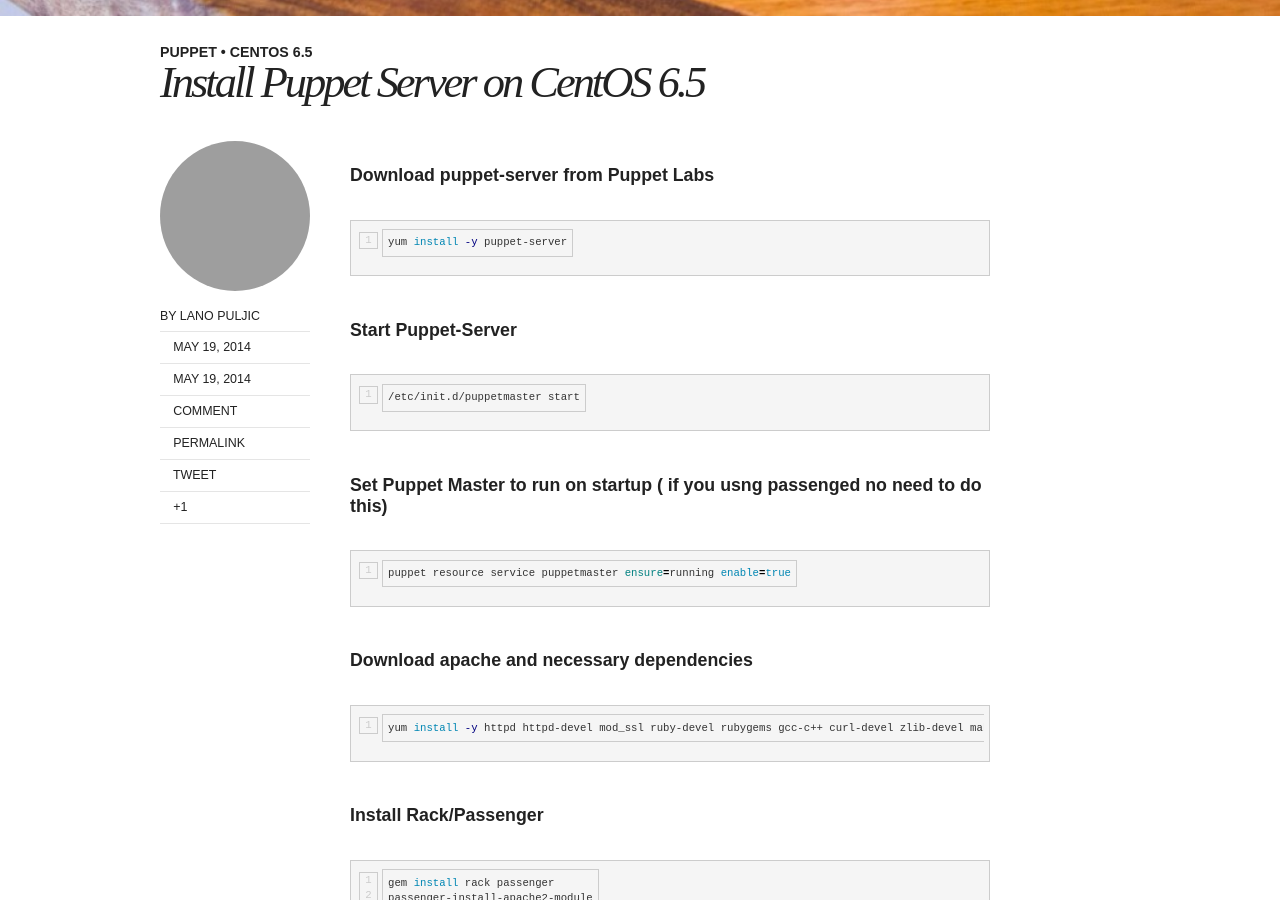
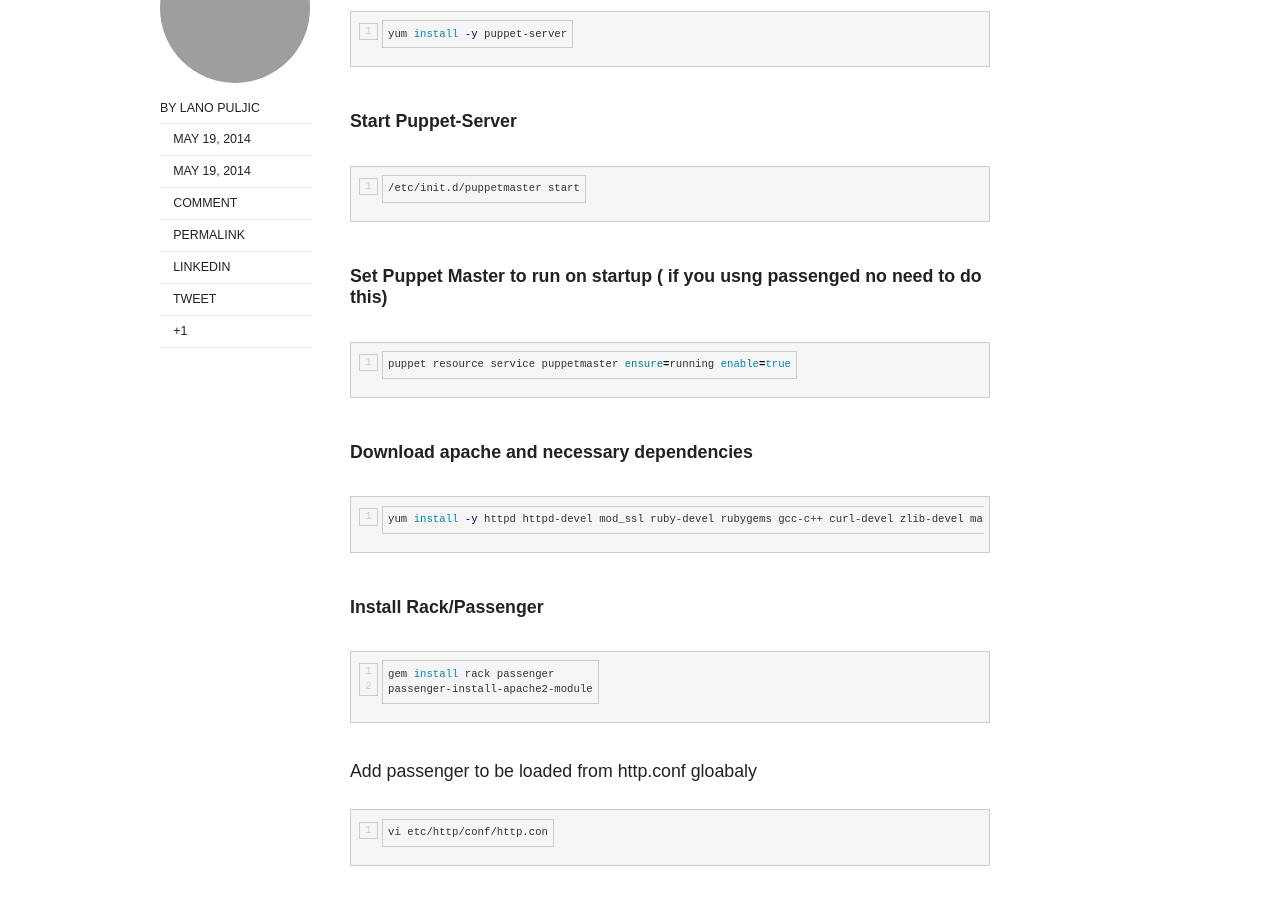
Before and after one commit to lanopuljic/myblog, a Jekyll site: the page built from _posts/2014-05-19-install-puppet-server.md, in a window 1280 px wide and 900 px high, scrolled down 515 px. Built offline with Jekyll 4.4.1, drawn with Linux system fonts in a browser that asks for light colours; nearby versions of some CDN libraries; comment, search, counter and statistics services are not loaded.

Commit message:
Few changes made and added linkedin

```diff
--- a/_config.yml
+++ b/_config.yml
@@ -1,5 +1,5 @@
-title:            This is me Lano Puljic
-description:      Where geeky ideas come to life
+#title:            Lano
+#description:      Describe your website here.
 logo:             site-logo.png
 disqus_shortname: lanopuljic
 search:           true
--- a/_layouts/post.html
+++ b/_layouts/post.html
@@ -33,10 +33,12 @@
         {% if page.share %}
         <!--<span class="social-share-facebook">
             <a href="https://www.facebook.com/sharer/sharer.php?u={{ site.url }}{{ page.url }}" title="Share on Facebook" itemprop="Facebook"><i class="icon-facebook-sign"></i> Like</a></span>-->
+        <span class="social-share-linkedin">
+            <a href="http://www.linkedin.com/shareArticle?mini=true&url={{ site.url }}&title={{page.title}}&summary={{ page.title }}" target="_blank" title="Share on LinkedIN" itemprop="LinkeIN"><i class="icon-linkedin-sign"></i> LinkedIN</a></span>
         <span class="social-share-twitter">
-            <a href="https://twitter.com/intent/tweet?hashtags={{ page.categories | join: ',' }}&text={{ page.title }}&url={{ site.url }}{{ page.url }}&via={{site.owner.twitter}}" title="Share on Twitter" itemprop="Twitter"><i class="icon-twitter-sign"></i> Tweet</a></span>
+            <a href="https://twitter.com/intent/tweet?hashtags={{ page.categories | join: ',' }}&text={{ page.title }}&url={{ site.url }}{{ page.url }}&via={{site.owner.twitter}}" target="_blank"title="Share on Twitter" itemprop="Twitter"><i class="icon-twitter-sign"></i> Tweet</a></span>
         <span class="social-share-googleplus">
-            <a href="https://plus.google.com/share?url={{ site.url }}{{ page.url }}" title="Share on Google Plus" itemprop="GooglePlus"><i class="icon-google-plus-sign"></i> +1</a></span>
+            <a href="https://plus.google.com/share?url={{ site.url }}{{ page.url }}" title="Share on Google Plus" target="_blank" itemprop="GooglePlus"><i class="icon-google-plus-sign"></i> +1</a></span>
             <!-- /.social-share -->{% endif %}
       </footer>
       <div class="entry-content">
--- a/_posts/2014-05-19-install-puppet-server.md
+++ b/_posts/2014-05-19-install-puppet-server.md
@@ -1,11 +1,12 @@
 ---
 layout: post
 title: "Install Puppet Server on CentOS 6.5"
+description: "How to install Puppet Server on Centos 6.5"
 modified: 2014-05-19 09:36:56 +1000
 category: articles
 tags: [puppet,centos 6.5]
 image:
-  feature: computer_mouse.jpg
+  feature:
   credit:
   creditlink:
 comments: true
```
Also changed, not shown: images/site-logo.png, images/site-logo_orig.png (added).
